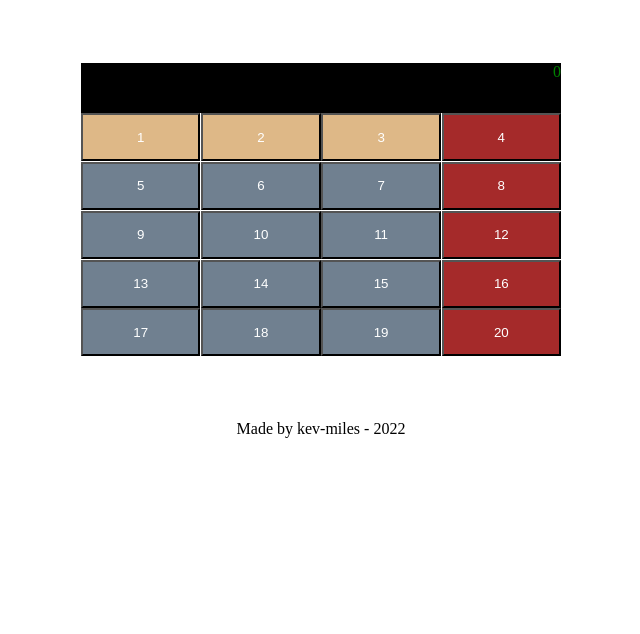
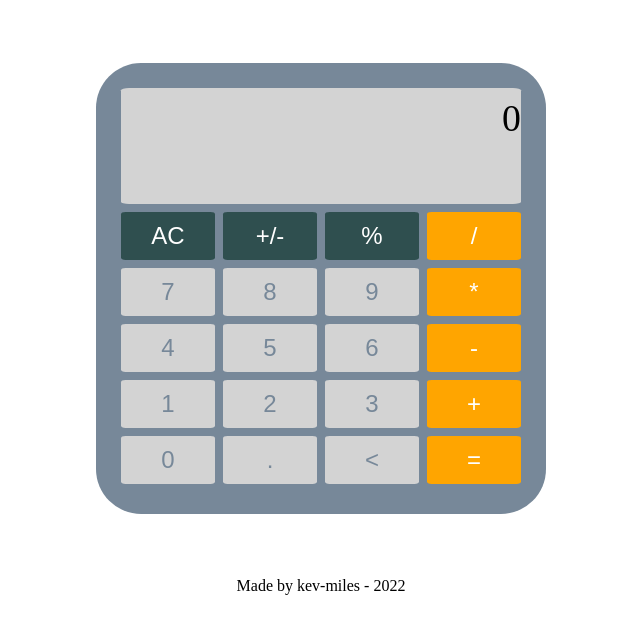
Before and after one commit to kev-miles/Odin-Project, a plain HTML site: page Calculator/index.html in a window 1280 px wide. Shown: the whole page, without its empty margins (319-959 px from the left). Drawn offline with Linux system fonts and the light colour scheme.

Commit message:
completed graphics and linked events for numeric buttons

```diff
--- a/Calculator/css/styles.css
+++ b/Calculator/css/styles.css
@@ -1,44 +1,61 @@
 .container{
     text-align: center;
     margin: 5% auto;
-    width: 480px;
-    height: fit-content;
+    padding: 2%;
+    width: 400px;
+    height: 400px;
+    background-color: lightslategrey;
+    border-radius: 10%;
 }
 
 .reg-button {
-    background-color: slategray;
-    color: white;
+    background-color: lightgray;
+    color: lightslategray;
+    font-size: x-large;
     width: 100%;
     height: 3rem;
+    border: 0;
+    border-radius: 5%;
 }
 
 .side-button {
-    background-color: brown;
+    background-color: orange;
     color: white;
+    font-size: x-large;
     width: 100%;
     height: 3rem;
+    border: 0;
+    border-radius: 5%;
 }
 
 .top-button {
-    background-color: burlywood;
+    background-color: darkslategrey;
     color: white;
+    font-size: x-large;
     width: 100%;
     height: 3rem;
+    border: 0;
+    border-radius: 5%;
 }
 
 #screen {
-    background-color: black;
-    color: green;
+    background-color: lightgrey;
+    color: black;
+    font-size: 1cm;
     text-align: right;
+    margin: 0;
+    padding: 2% 0%;
     width: 100%;
-    height: 50px;
+    height: 100px;
+    border-radius: 2%;
 }
 
 #button-grid {
     text-align: center;
     display: grid;
     border-radius: 5%;
-    gap: 0.05em;
+    margin-top: 0.5em;
+    gap: 0.5em;
     grid-template-rows: repeat(var(--grid-rows), 1fr);
     grid-template-columns: repeat(var(--grid-cols), 1fr);
 }
--- a/Calculator/js/calculator.js
+++ b/Calculator/js/calculator.js
@@ -1,11 +1,32 @@
+let screen;
 let buttonGrid;
 let buttonGridBottom;
 
 let totalRows = 5;
 let buttonsPerRow = 4;
 
+let buttonIndexTable = ["AC", "+/-", "%", "/", "7", "8", "9", "*", "4", "5", "6", "-",
+"1","2","3","+","0",".","<","="];
+
+var isFirstValue = true;
+var firstScreenValue = "0";
+var secondScreenValue = "0";
+
 function initialize() {
+    screen = document.getElementById("screen");
     generateButtons();
+    clearAll();
+}
+
+function clearAll() {
+    isFirstValue = true;
+    firstScreenValue = "0";
+    secondScreenValue = "0";
+    displayScreenValue();
+}
+
+function displayScreenValue() {
+    screen.textContent = (isFirstValue ? firstScreenValue : secondScreenValue);
 }
 
 function generateButtons(){
@@ -16,17 +37,48 @@ function generateButtons(){
     buttonGrid.style.setProperty("--grid-cols", buttonsPerRow);
 
     for(let i=0; i<(totalRows*buttonsPerRow); i++){
-        let button = document.createElement("button");
-        button.textContent = i+1;
+        var button = document.createElement("button");
+        button.textContent = assignButtonText(i);
+        assignButtonEvents(button, i)
         buttonGrid.appendChild(button).className = assignButtonClass(i+1);
     }
 }
 
-function assignButtonClass(index)
+function assignButtonText(buttonIndex)
 {
-    return (index <= 3
+    return buttonIndexTable[buttonIndex];
+}
+
+function assignButtonClass(buttonIndex)
+{
+    return (buttonIndex <= 3
         ? "top-button"
-        : (index % 4 === 0)
+        : (buttonIndex % 4 === 0)
             ? "side-button"
             : "reg-button");
 }
+
+function assignButtonEvents(button, buttonIndex)
+{
+    if(buttonIsNumber(buttonIndex))
+    {
+        button.onclick = concatenateButtonValueToScreenValue(button.textContent);
+    }
+}
+
+function buttonIsNumber(buttonIndex)
+{
+    return (!isNaN(Number(buttonIndexTable[buttonIndex])));
+}
+
+function concatenateButtonValueToScreenValue(valueToConcatenate)
+{
+    console.log("concatenating..." + valueToConcatenate);
+
+    if(isFirstValue)
+        firstScreenValue = firstScreenValue + valueToConcatenate;
+    else
+        secondScreenValue = secondScreenValue + valueToConcatenate;
+
+    displayScreenValue();
+}
```
